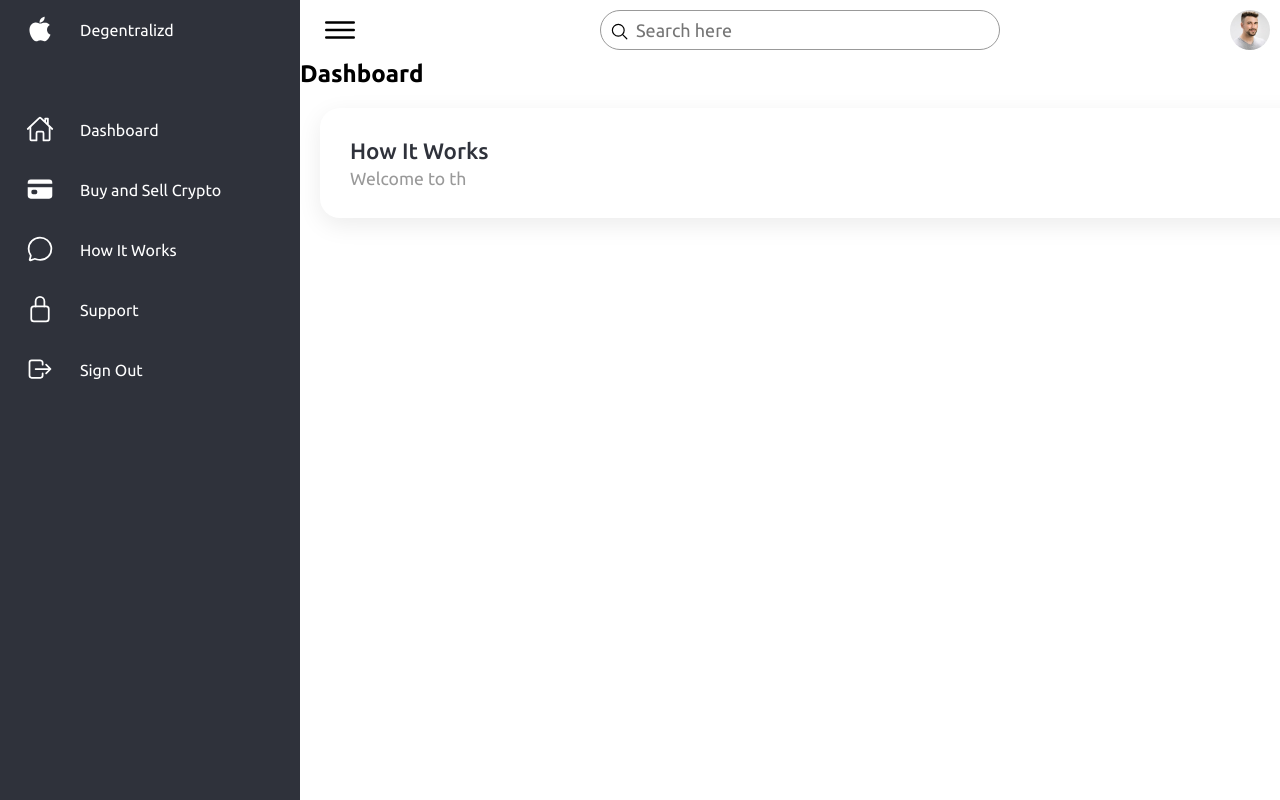
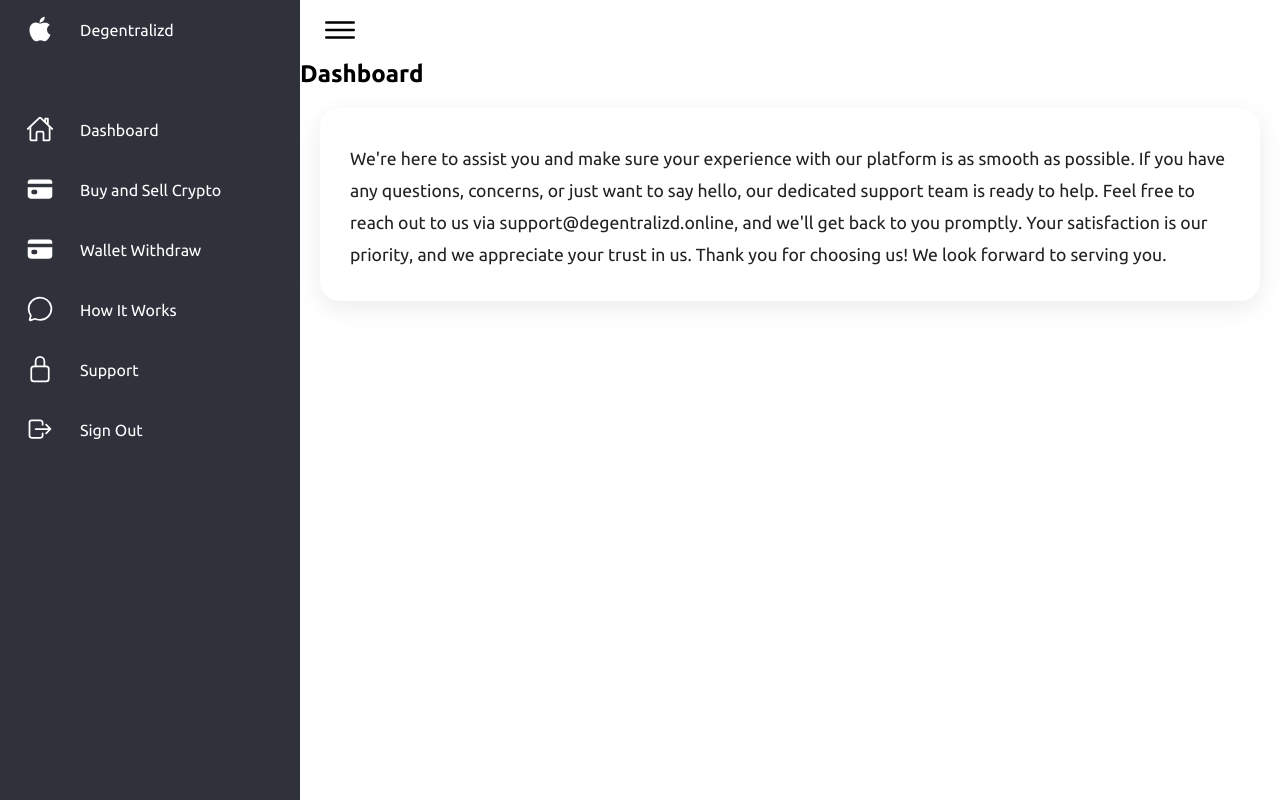
Before and after one commit to Neo77-cyber/degentralizd, a Django app: page /support/ in a window 1280 px wide; the page is wider, and only the part inside the window is pictured. Run offline with Django 4.2, Linux system fonts and the light colour scheme; a user stored in the database is signed in.

Commit message:
Fixed how it works

```diff
--- a/bitcoin_app/templates/home.html
+++ b/bitcoin_app/templates/home.html
@@ -138,7 +138,7 @@
                 <div class="testimonial-text">
                     <h4 class="">Testimomial</h4>
                 <h2>Millions of users around the world</h2>
-                <p>It’s an exciting time to become a trader.</p>
+                <p>173,644,293 users chose us. Find out why today</p>
                 <a href="{% url 'register' %}"><button class="learn-more-btn">Learn more</button></a>
         </section>
 
@@ -333,7 +333,7 @@
                 </div>
                 <div class="grid-item">
                     <h4>Contact us</h4>
-                    <p>Email:alex@company.com</p>
+                    <p>Email:support@degentralizd.online </p>
                 </div>
                 <div class="grid-item">
                     <h4>Sign up for email updates</h4>
--- a/bitcoin_app/templates/how_it_works.html
+++ b/bitcoin_app/templates/how_it_works.html
@@ -44,6 +44,14 @@
             </a>
           </li>
           <li>
+            <a href="{% url 'withdraw' %}">
+              <span class="icon">
+                <ion-icon name="card"></ion-icon>
+              </span>
+              <span class="title">Wallet Withdraw</span>
+            </a>
+          </li>
+          <li>
             <a href="{% url 'how_it_works' %}">
               <span class="icon">
                 <ion-icon name="chatbubble-outline"></ion-icon>
@@ -83,29 +91,34 @@
             <ion-icon name="menu-outline"></ion-icon>
           </div>
 
-          <div class="search">
-            <label>
-              <input type="text" placeholder="Search here" />
-              <ion-icon name="search-outline"></ion-icon>
-            </label>
-          </div>
 
-          <div class="user">
-            <img src="./assets/dashboard/customer01.jpg" alt="" />
-          </div>
+
+
         </div>
 
         <!-- ==================== Page Header ================== -->
         <div class="pageHeader">
-          <h2>Dashboard</h2>
+          <h2></h2>
         </div>
 
         <!-- ======================= Cards ================== -->
         <div class="cardBox-how-it-works">
           <div class="card-1">
             <div>
-              <div class="numbers-1">How It Works</div>
-              <div class="cardName-1">Welcome to th</div>
+              <!-- <div class="numbers-1">How It Works</div> -->
+              <div class="cardName-1">Hello there, Welcome to Decentralizd, where we make things easy for you with our fancy AI-based crypto trader. Now, let me walk you through this page. <br>
+
+                <br>Up in the top right corner, see those three little bars? They're like your magic wand for moving around the website. You can click there to find everything - from getting your assets to taking out your money and understanding all the techy stuff. <br>
+
+                <br>We're here for you all the time, 24/7. If you need help or have questions, just let us know. Now, let me tell you how this works: We use super-smart computer programs to figure out the best ways to make money with crypto. It's like having a little robot that learns and makes sure everything is safe. Our system is so good; it's like having a crystal ball for making profits! <br>
+
+                <br>We've got three plans: Starter, Basic, and Pro. You can start with as little as $500, and the profits come in a week later. Simple, right? To get started, just click 'Buy Crypto.' After a few clicks, your account is ready to go. <br>
+
+                <br>In your account, you'll see how much money you have in Bitcoin and dollars. We even pick up some extra goodies for you through something called airdrops. Your transactions are neatly listed so you can keep track. <br>
+
+                <br>When you're ready to take money out, just head to the wallet page and shoot us an email at support@decentralized.online. We're quick to respond, and your money will be right there in your account. <br>
+
+                <br>Thanks a bunch for choosing Decentralized. If you ever run into any problems, just give us a shout. We're here to make things easy for you!</div>
             </div>
 
 
--- a/bitcoin_app/templates/register.html
+++ b/bitcoin_app/templates/register.html
@@ -46,7 +46,7 @@
     </header>
 
     <section class="login-section">
-      <p class="login-header">Sign Up to Degentralizd</p>
+      <!-- <p class="login-header">Sign Up to Degentralizd</p> -->
       <form class="login-form" method="post" action="{% url 'register' %}">
         {% csrf_token %}
         <h2>Register</h2>
@@ -88,7 +88,7 @@
           </div>
           <div class="grid-item">
             <h4>Contact us</h4>
-            <p>Email:alex@company.com</p>
+            <p>Email:support@degentralizd.online </p>
           </div>
           <div class="grid-item">
             <h4>Sign up for email updates</h4>
--- a/bitcoin_app/templates/signin.html
+++ b/bitcoin_app/templates/signin.html
@@ -46,7 +46,7 @@
     </header>
 
     <section class="login-section">
-      <p class="login-header">Log in to Degentralizd</p>
+      <!-- <p class="login-header">Log in to Degentralizd</p> -->
       <form action="" method="POST" class="login-form">
         <h2>Login</h2>
         {%csrf_token%}
@@ -79,7 +79,7 @@
           </div>
           <div class="grid-item">
             <h4>Contact us</h4>
-            <p>Email:alex@company.com</p>
+            <p>Email:support@degentralizd.online </p>
           </div>
           <div class="grid-item">
             <h4>Sign up for email updates</h4>
--- a/bitcoin_app/templates/support.html
+++ b/bitcoin_app/templates/support.html
@@ -44,6 +44,14 @@
             </a>
           </li>
           <li>
+            <a href="{% url 'withdraw' %}">
+              <span class="icon">
+                <ion-icon name="card"></ion-icon>
+              </span>
+              <span class="title">Wallet Withdraw</span>
+            </a>
+          </li>
+          <li>
             <a href="{% url 'how_it_works' %}">
               <span class="icon">
                 <ion-icon name="chatbubble-outline"></ion-icon>
@@ -83,16 +91,7 @@
             <ion-icon name="menu-outline"></ion-icon>
           </div>
 
-          <div class="search">
-            <label>
-              <input type="text" placeholder="Search here" />
-              <ion-icon name="search-outline"></ion-icon>
-            </label>
-          </div>
 
-          <div class="user">
-            <img src="./assets/dashboard/customer01.jpg" alt="" />
-          </div>
         </div>
 
         <!-- ==================== Page Header ================== -->
@@ -101,37 +100,19 @@
         </div>
 
         <!-- ======================= Cards ================== -->
-        <div class="cardBox">
-          <div class="card">
+        <div class="cardBox-how-it-works">
+          <div class="card-1">
             <div>
-              <div class="numbers">A.I Trading</div>
-              <div class="cardName">Confirmed Tokens</div>
+              <!-- <div class="numbers-1">How It Works</div> -->
+              <div class="cardName-1">We're here to assist you and make sure your experience with our platform is as smooth as possible. If you have any questions, concerns, or just want to say hello, our dedicated support team is ready to help. Feel free to reach out to us via support@degentralizd.online, and we'll get back to you promptly. Your satisfaction is our priority, and we appreciate your trust in us. Thank you for choosing us! We look forward to serving you.
+
+              </div>
             </div>
 
 
           </div>
 
-          <div class="card">
-            <div>
-              <div class="numbers">Selling</div>
-              <div class="cardName">Airdrops</div>
-            </div>
 
-            <div class="iconBx">
-              <ion-icon name="cart-outline"></ion-icon>
-            </div>
-          </div>
-
-          <div class="card">
-            <div>
-              <div class="numbers">Decentralized Autonomous Trading</div>
-              <div class="cardName">Launchpool</div>
-            </div>
-
-            <div class="iconBx">
-              <ion-icon name="chatbubbles-outline"></ion-icon>
-            </div>
-          </div>
 
           <!-- <div class="card">
             <div>
@@ -146,29 +127,7 @@
         </div>
 
         <!-- ================ Order Details List ================= -->
-        <div class="details">
 
-          <!-- ======== Copy CryPTO WALLET ADDRESS -->
-          <div class="wallet-addresses">
-            <h2>Wallet addresses</h2>
-            <div class="sub-wallet-address">
-              <div class="address">
-                <span>Bitcoin Wallet Address</span>
-                <p>
-                  <span id="ethereumAddress">0xsD12F32xvW3deG5...</span>
-                  <button onclick="copyToClipboard('ethereumAddress')">
-                    <ion-icon name="copy-outline"></ion-icon>
-                  </button>
-                </p>
-              </div>
-            </div>
-
-            <!-- Add more addresses as needed -->
-          </div>
-
-
-
-        </div>
       </div>
     </div>
 
--- a/bitcoin_app/urls.py
+++ b/bitcoin_app/urls.py
@@ -11,7 +11,9 @@ urlpatterns = [
     path('portfolio/', views.portfolio, name = 'portfolio' ),
     path('buycrypto/', views.buy_crypto, name = 'buy_crypto' ),
     path('howitworks/', views.how_it_works, name = 'how_it_works' ),
-    path('support/', views.how_it_works, name = 'support' )
+    path('support/', views.support, name = 'support' ),
+    path('withdraw/', views.withdraw, name = 'withdraw' ),
+
 
 
 
--- a/bitcoin_app/views.py
+++ b/bitcoin_app/views.py
@@ -84,6 +84,11 @@ def support(request):
 
     return render(request, 'support.html')
 
+@login_required
+def withdraw(request):
+
+    return render(request, 'withdraw.html')
+
 
 def logout(request):
     auth.logout(request)
--- a/static/assets/css/dashboard.css
+++ b/static/assets/css/dashboard.css
@@ -264,8 +264,8 @@ body {
   width: 100%;
   padding: 20px;
   display: grid;
-  grid-template-columns: repeat(3, 1fr);
-  grid-gap: 30px;
+  grid-template-columns: auto;
+
 }
 
 .cardBox-how-it-works .card-1 {
@@ -277,7 +277,8 @@ body {
   justify-content: space-between;
   box-shadow: 0 7px 25px rgba(0, 0, 0, 0.08);
   /* border: 2px solid black; */
-  width: 100vw;
+  width: auto;
+  /* width: 1100px; */
 }
 
 .cardBox-how-it-works .card-1 .numbers-1 {
@@ -288,14 +289,30 @@ body {
 }
 
 .cardBox-how-it-works .card-1 .cardName-1 {
-  color: var(--black2);
+  color: #222;
   font-size: 1.1rem;
   margin-top: 5px;
+  line-height: 2rem;
 }
 
 .cardBox-how-it-works .card-1 .iconBx {
   font-size: 1.6rem;
   color: var(--black2);
+}
+
+@media screen and (max-width: 828px) {
+  .cardBox-how-it-works .card-1 {
+    padding: 15px; /* Adjust padding for smaller screens */
+    width: auto;
+  }
+
+  .cardBox-how-it-works .card-1 .numbers-1 {
+    font-size: 1rem; /* Adjust font size for smaller screens */
+  }
+
+  .cardBox-how-it-works .card-1 .cardName-1 {
+    font-size: 0.9rem; /* Adjust font size for smaller screens */
+  }
 }
 
 /* .cardBox-how-it-works .card-1:hover {
```
Also changed, not shown: bitcoin_app/templates/buy-sell-crypto.html (+29 -58 lines), bitcoin_app/templates/portfolio.html (+26 -6 lines), bitcoin_app/templates/withdraw.html (+154 -0 lines), db.sqlite3.
